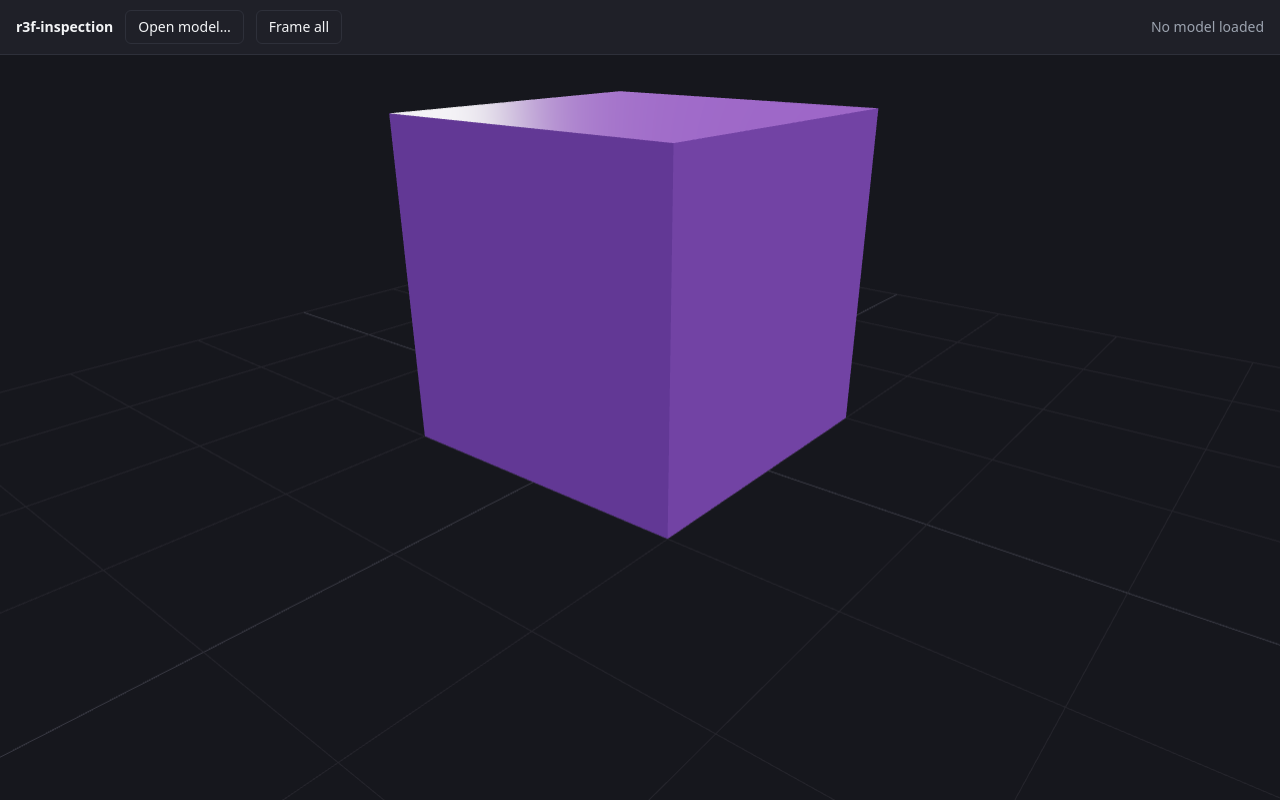
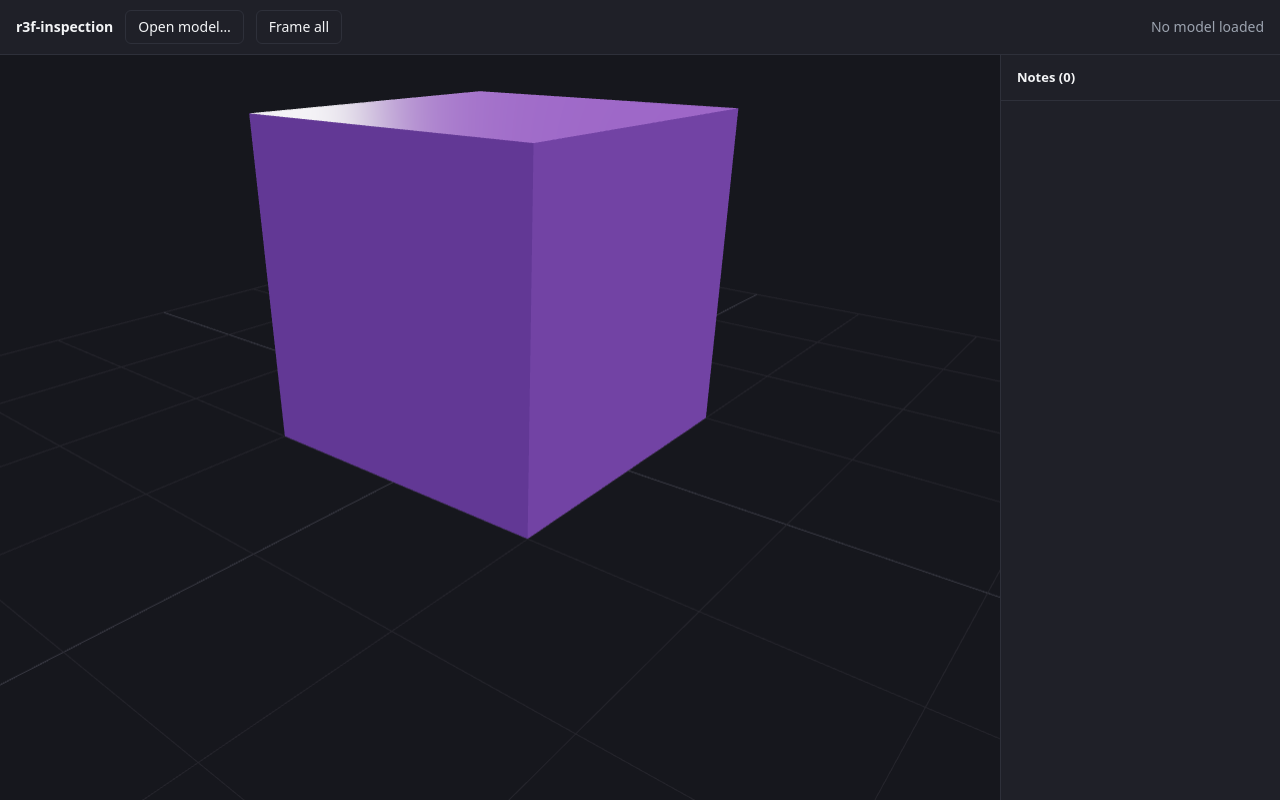
Before and after one commit to madole/spotcheck, a React (Vite) app: page / in a window 1280 px wide. Built offline with nearby package versions, Linux system fonts and the light colour scheme.

Commit message:
add note panel with editing, selection, and fly-to

```diff
--- a/src/App.tsx
+++ b/src/App.tsx
@@ -1,4 +1,5 @@
 import DropZone from "./ui/DropZone.tsx";
+import NotePanel from "./ui/NotePanel.tsx";
 import Toolbar from "./ui/Toolbar.tsx";
 import Viewer from "./viewer/Viewer.tsx";
 
@@ -8,7 +9,10 @@ export default function App() {
       <div className="app">
         <Toolbar />
         <main className="app__viewer">
-          <Viewer />
+          <div className="app__canvas">
+            <Viewer />
+          </div>
+          <NotePanel />
         </main>
       </div>
     </DropZone>
--- a/src/annotations/Notes.tsx
+++ b/src/annotations/Notes.tsx
@@ -25,6 +25,8 @@ const DRAFT_COLOR = "#fbbf24";
 
 const SAVED_COLOR = "#38bdf8";
 
+const RESOLVED_COLOR = "#4ade80";
+
 /** The slice of troika's text instance we need to size the label backing. */
 interface TroikaText {
   textRenderInfo?: { blockBounds?: [number, number, number, number] };
@@ -36,13 +38,13 @@ function labelFor(annotation: Annotation): string {
     : `${annotation.ordinal} · ${annotation.text.trim()}`;
 }
 
-function Note({ annotation }: { annotation: Annotation }) {
+function Note({ annotation, selected }: { annotation: Annotation; selected: boolean }) {
   const group = useRef<Group>(null);
   const label = useRef<Group>(null);
   const [size, setSize] = useState<[number, number]>([FONT_SIZE * 2, FONT_SIZE]);
   const anchor = annotation.anchor;
   const draft = annotation.text.trim() === "";
-  const color = draft ? DRAFT_COLOR : SAVED_COLOR;
+  const color = annotation.resolved ? RESOLVED_COLOR : draft ? DRAFT_COLOR : SAVED_COLOR;
 
   const quaternion = useMemo(
     () => new Quaternion().setFromUnitVectors(FORWARD, new Vector3(...anchor.normal)),
@@ -62,6 +64,13 @@ function Note({ annotation }: { annotation: Annotation }) {
 
   return (
     <group position={anchor.position} quaternion={quaternion} ref={group}>
+      {selected && (
+        <mesh>
+          <sphereGeometry args={[MARKER_RADIUS * 2.2, 12, 12]} />
+          <meshBasicMaterial color={color} opacity={0.35} toneMapped={false} transparent />
+        </mesh>
+      )}
+
       <mesh>
         <sphereGeometry args={[MARKER_RADIUS, 12, 12]} />
         <meshBasicMaterial color={color} toneMapped={false} />
@@ -109,6 +118,9 @@ function Note({ annotation }: { annotation: Annotation }) {
 
 export default function Notes() {
   const annotations = useAnnotationStore((state) => state.annotations);
+  const selectedId = useAnnotationStore((state) => state.selectedId);
 
-  return annotations.map((annotation) => <Note annotation={annotation} key={annotation.id} />);
+  return annotations.map((annotation) => (
+    <Note annotation={annotation} key={annotation.id} selected={annotation.id === selectedId} />
+  ));
 }
--- a/src/annotations/annotationStore.ts
+++ b/src/annotations/annotationStore.ts
@@ -8,14 +8,19 @@ export interface Annotation {
   ordinal: number;
   anchor: Anchor;
   text: string;
+  resolved: boolean;
   createdAt: string;
   updatedAt: string;
 }
 
 export interface AnnotationState {
   annotations: Annotation[];
+  selectedId: string | null;
   add: (anchor: Anchor) => string;
   setText: (id: string, text: string) => void;
+  setResolved: (id: string, resolved: boolean) => void;
+  select: (id: string | null) => void;
+  discardDraft: () => void;
   remove: (id: string) => void;
   clear: () => void;
   replaceAll: (annotations: Annotation[]) => void;
@@ -25,8 +30,13 @@ function nextOrdinal(annotations: Annotation[]): number {
   return annotations.reduce((highest, annotation) => Math.max(highest, annotation.ordinal), 0) + 1;
 }
 
+function withoutEmptyDrafts(annotations: Annotation[]): Annotation[] {
+  return annotations.filter((annotation) => annotation.text !== "");
+}
+
 export const useAnnotationStore = create<AnnotationState>()((set) => ({
   annotations: [],
+  selectedId: null,
 
   add(anchor) {
     const id = crypto.randomUUID();
@@ -34,16 +44,18 @@ export const useAnnotationStore = create<AnnotationState>()((set) => ({
 
     set((state) => ({
       annotations: [
-        ...state.annotations,
+        ...withoutEmptyDrafts(state.annotations),
         {
           id,
           ordinal: nextOrdinal(state.annotations),
           anchor,
           text: "",
+          resolved: false,
           createdAt: now,
           updatedAt: now,
         },
       ],
+      selectedId: id,
     }));
 
     return id;
@@ -59,17 +71,53 @@ export const useAnnotationStore = create<AnnotationState>()((set) => ({
     }));
   },
 
+  setResolved(id, resolved) {
+    set((state) => ({
+      annotations: state.annotations.map((annotation) =>
+        annotation.id === id
+          ? { ...annotation, resolved, updatedAt: new Date().toISOString() }
+          : annotation,
+      ),
+    }));
+  },
+
+  select(id) {
+    set((state) => {
+      const previous = state.annotations.find((annotation) => annotation.id === state.selectedId);
+      const annotations =
+        previous && previous.text === ""
+          ? state.annotations.filter((annotation) => annotation.id !== previous.id)
+          : state.annotations;
+
+      return { annotations, selectedId: id };
+    });
+  },
+
+  discardDraft() {
+    set((state) => {
+      const selected = state.annotations.find((annotation) => annotation.id === state.selectedId);
+
+      if (!selected || selected.text !== "") return { selectedId: null };
+
+      return {
+        annotations: state.annotations.filter((annotation) => annotation.id !== selected.id),
+        selectedId: null,
+      };
+    });
+  },
+
   remove(id) {
     set((state) => ({
       annotations: state.annotations.filter((annotation) => annotation.id !== id),
+      selectedId: state.selectedId === id ? null : state.selectedId,
     }));
   },
 
   clear() {
-    set({ annotations: [] });
+    set({ annotations: [], selectedId: null });
   },
 
   replaceAll(annotations) {
-    set({ annotations });
+    set({ annotations, selectedId: null });
   },
 }));
--- a/src/style.css
+++ b/src/style.css
@@ -44,9 +44,15 @@ canvas {
 }
 
 .app__viewer {
+  display: flex;
+  flex: 1;
+  min-height: 0;
+}
+
+.app__canvas {
   position: relative;
   flex: 1;
-  min-height: 0;
+  min-width: 0;
 }
 
 .toolbar {
@@ -105,6 +111,116 @@ canvas {
   }
 }
 
+.panel {
+  display: flex;
+  flex-direction: column;
+  width: 280px;
+  flex-shrink: 0;
+  border-left: 1px solid var(--border);
+  background: var(--panel);
+  min-height: 0;
+}
+
+.panel__title {
+  margin: 0;
+  padding: 12px 16px;
+  border-bottom: 1px solid var(--border);
+  font-size: 13px;
+  font-weight: 600;
+  color: var(--text-strong);
+}
+
+.panel__list {
+  flex: 1;
+  margin: 0;
+  padding: 8px;
+  list-style: none;
+  overflow-y: auto;
+  min-height: 0;
+}
+
+.panel__entry {
+  display: flex;
+  align-items: center;
+  gap: 8px;
+  width: 100%;
+  padding: 6px 8px;
+  border: 1px solid transparent;
+  border-radius: 6px;
+  background: transparent;
+  color: var(--text);
+  font: inherit;
+  text-align: left;
+  cursor: pointer;
+
+  &:hover {
+    border-color: var(--border);
+  }
+}
+
+.panel__entry--selected {
+  border-color: var(--accent);
+  color: var(--text-strong);
+}
+
+.panel__ordinal {
+  flex-shrink: 0;
+  width: 20px;
+  font-variant-numeric: tabular-nums;
+  color: var(--text-strong);
+}
+
+.panel__preview {
+  flex: 1;
+  overflow: hidden;
+  text-overflow: ellipsis;
+  white-space: nowrap;
+}
+
+.panel__resolved {
+  flex-shrink: 0;
+  font-size: 11px;
+  color: #4ade80;
+}
+
+.panel__editor {
+  display: flex;
+  flex-direction: column;
+  gap: 8px;
+  padding: 12px;
+  border-top: 1px solid var(--border);
+}
+
+.panel__text {
+  padding: 8px;
+  border: 1px solid var(--border);
+  border-radius: 6px;
+  background: var(--bg);
+  color: var(--text-strong);
+  font: inherit;
+  resize: vertical;
+}
+
+.panel__actions {
+  display: flex;
+  gap: 8px;
+
+  button {
+    flex: 1;
+    padding: 6px 8px;
+    border: 1px solid var(--border);
+    border-radius: 6px;
+    background: transparent;
+    color: var(--text-strong);
+    font: inherit;
+    cursor: pointer;
+
+    &:hover {
+      border-color: var(--accent);
+    }
+  }
+}
+
 .dropzone {
   position: fixed;
   inset: 0;
--- /dev/null
+++ b/src/ui/NotePanel.tsx
@@ -0,0 +1,114 @@
+import { useEffect, useRef } from "react";
+
+import { useAnnotationStore } from "../annotations/annotationStore.ts";
+import { useViewerStore } from "../viewer/viewerStore.ts";
+
+export default function NotePanel() {
+  const annotations = useAnnotationStore((state) => state.annotations);
+  const selectedId = useAnnotationStore((state) => state.selectedId);
+  const select = useAnnotationStore((state) => state.select);
+  const setText = useAnnotationStore((state) => state.setText);
+  const setResolved = useAnnotationStore((state) => state.setResolved);
+  const discardDraft = useAnnotationStore((state) => state.discardDraft);
+  const remove = useAnnotationStore((state) => state.remove);
+  const requestFocus = useViewerStore((state) => state.requestFocus);
+  const editorRef = useRef<HTMLTextAreaElement>(null);
+
+  const selected = annotations.find((annotation) => annotation.id === selectedId);
+  const draft = selected !== undefined && selected.text.trim() === "";
+
+  useEffect(() => {
+    if (selectedId) {
+      editorRef.current?.focus();
+    }
+  }, [selectedId]);
+
+  const open = (id: string, position: [number, number, number]) => {
+    select(id);
+    requestFocus(position);
+  };
+
+  return (
+    <aside className="panel">
+      <h2 className="panel__title">Notes ({annotations.length})</h2>
+
+      <ul
+        className="panel__list"
+        onKeyDown={(event) => {
+          if (event.key !== "ArrowDown" && event.key !== "ArrowUp") {
+            return;
+          }
+
+          const index = annotations.findIndex((annotation) => annotation.id === selectedId);
+
+          if (index === -1) {
+            return;
+          }
+
+          event.preventDefault();
+
+          const next = event.key === "ArrowDown" ? index + 1 : index - 1;
+          const target = annotations[Math.min(Math.max(next, 0), annotations.length - 1)];
+
+          if (target) {
+            open(target.id, target.anchor.position);
+          }
+        }}
+      >
+        {annotations.map((annotation) => (
+          <li key={annotation.id}>
+            <button
+              className={`panel__entry${annotation.id === selectedId ? " panel__entry--selected" : ""}`}
+              onClick={() => open(annotation.id, annotation.anchor.position)}
+              type="button"
+            >
+              <span className="panel__ordinal">{annotation.ordinal}</span>
+
+              <span className="panel__preview">
+                {annotation.text.trim() === "" ? "Draft" : annotation.text.trim()}
+              </span>
+
+              {annotation.resolved && <span className="panel__resolved">resolved</span>}
+            </button>
+          </li>
+        ))}
+      </ul>
+
+      {selected && (
+        <div className="panel__editor">
+          <textarea
+            className="panel__text"
+            onChange={(event) => setText(selected.id, event.target.value)}
+            onKeyDown={(event) => {
+              if (event.key !== "Escape") {
+                return;
+              }
+
+              event.preventDefault();
+
+              if (draft) {
+                discardDraft();
+              } else {
+                select(null);
+              }
+            }}
+            placeholder="Describe the finding…"
+            ref={editorRef}
+            rows={4}
+            value={selected.text}
+          />
+
+          <div className="panel__actions">
+            <button onClick={() => setResolved(selected.id, !selected.resolved)} type="button">
+              {selected.resolved ? "Reopen" : "Resolve"}
+            </button>
+
+            <button onClick={() => remove(selected.id)} type="button">
+              Delete
+            </button>
+          </div>
+        </div>
+      )}
+    </aside>
+  );
+}
--- a/src/viewer/CameraRig.tsx
+++ b/src/viewer/CameraRig.tsx
@@ -13,6 +13,8 @@ export const HOME_POSITION = new Vector3(2.6, 1.9, 3.2);
 
 const FIT_RADIUS = TARGET_RADIUS * 1.15;
 
+const NOTE_FIT_RADIUS = TARGET_RADIUS * 0.25;
+
 function frame(controls: Controls, animate: boolean): Promise<void> {
   const position = HOME_POSITION.clone().setLength(controls.getDistanceToFitSphere(FIT_RADIUS));
 
@@ -23,6 +25,7 @@ export default function CameraRig() {
   const controls = useRef<Controls>(null);
   const model = useModelStore((state) => state.model);
   const frameAllToken = useViewerStore((state) => state.frameAllToken);
+  const focus = useViewerStore((state) => state.focus);
 
   useEffect(() => {
     const instance = controls.current;
@@ -40,6 +43,24 @@ export default function CameraRig() {
     }
   }, [frameAllToken]);
 
+  useEffect(() => {
+    const instance = controls.current;
+
+    if (!instance || !focus) {
+      return;
+    }
+
+    const target = new Vector3(...focus.position);
+    const distance = instance.getDistanceToFitSphere(NOTE_FIT_RADIUS);
+    const direction = instance.camera.position
+      .clone()
+      .sub(instance.getTarget(new Vector3()))
+      .normalize();
+    const position = target.clone().add(direction.multiplyScalar(distance));
+
+    void instance.setLookAt(position.x, position.y, position.z, target.x, target.y, target.z, true);
+  }, [focus]);
+
   return (
     <CameraControls
       makeDefault
--- a/src/viewer/viewerStore.ts
+++ b/src/viewer/viewerStore.ts
@@ -4,9 +4,14 @@ export interface ViewerState {
   /** Incremented every time the user asks for the model to be framed. */
   frameAllToken: number;
   requestFrameAll: () => void;
+  focus: { position: [number, number, number]; token: number } | null;
+  requestFocus: (position: [number, number, number]) => void;
 }
 
 export const useViewerStore = create<ViewerState>()((set) => ({
   frameAllToken: 0,
   requestFrameAll: () => set((state) => ({ frameAllToken: state.frameAllToken + 1 })),
+  focus: null,
+  requestFocus: (position) =>
+    set((state) => ({ focus: { position, token: (state.focus?.token ?? 0) + 1 } })),
 }));
```
